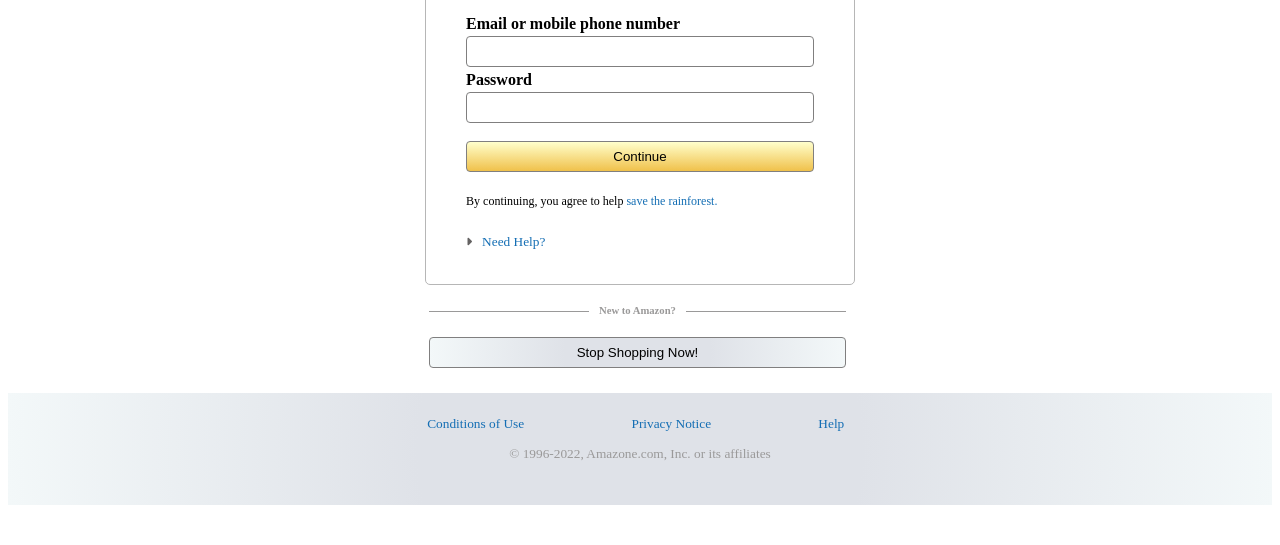
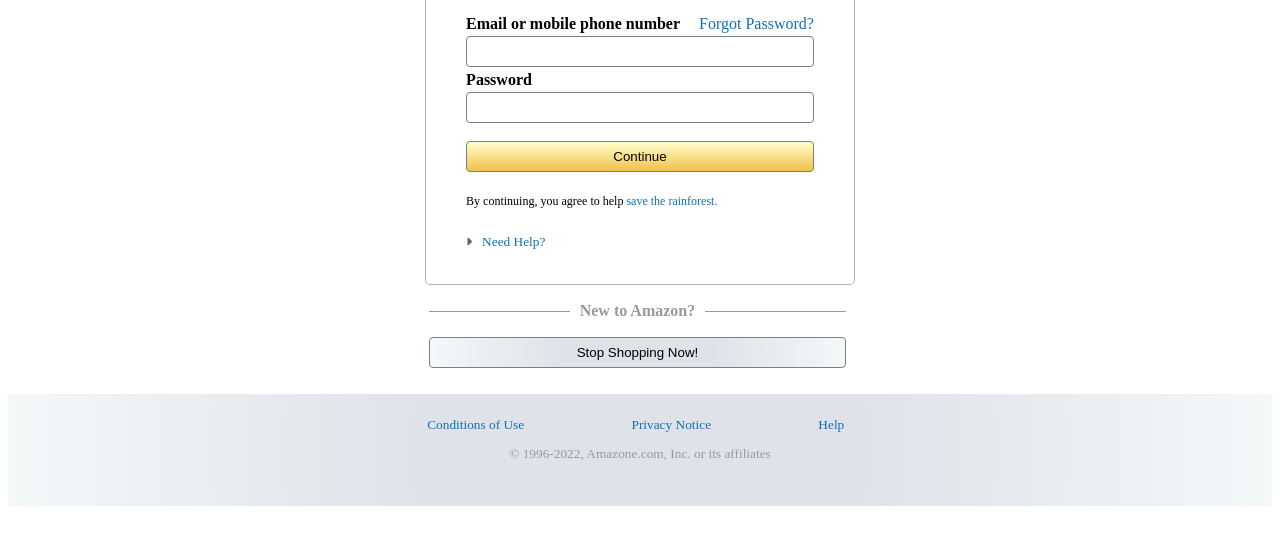
Before and after one commit to Adam-Gorske/amazon-replica, a plain HTML site: page index.html in a window 1280 px wide. Shown: the part 155-700 px from the top of the page. Drawn offline with Linux system fonts and the light colour scheme.

Commit message:
added forgot password and changed some of the text sizing from px to rem

```diff
--- a/index.html
+++ b/index.html
@@ -15,8 +15,8 @@
     <nav>
         <div class=logo>
 
-            <div><a href="https://www.savetherainforestnow.org/" target="blank"><img src="./static/images/sad-amazon.jpg"
-                        alt="Sad Amazon Logo" width="150" height="50"></a>
+            <div><a href="https://www.savetherainforestnow.org/" target="blank"><img
+                        src="./static/images/sad-amazon.jpg" alt="Sad Amazon Logo" width="150" height="50"></a>
             </div>
         </div>
     </nav>
@@ -28,7 +28,8 @@
             </div>
             <form>
                 <div class="email-container">
-                    <label for="email" class="sign-in-text"><strong>Email or mobile phone number</strong></label>
+                    <div class="email-flex">
+                    <label for="email" class="sign-in-text"><strong>Email or mobile phone number</strong></label><a href="https://www.mayoclinic.org/healthy-lifestyle/healthy-aging/in-depth/memory-loss/art-20046518" target="blank">Forgot Password?</a></div>
                     <input type="email" id="email" name="email" class="email-enter">
                     <label for="password" class="sign-in-text"><strong>Password</strong></label>
                     <input type="password" id="email" name="email" class="email-enter">
@@ -50,7 +51,9 @@
                 <h2 class="new-amazon"><span>New to Amazon?</span></h2>
             </div>
             <div>
-                <a id="stop-shopping" href="https://www.webmd.com/connect-to-care/addiction-treatment-recovery/shopping-addiction-treatment-options"><button type="button" class="button-create-account">Stop Shopping Now!</button></a>
+                <a id="stop-shopping"
+                    href="https://www.webmd.com/connect-to-care/addiction-treatment-recovery/shopping-addiction-treatment-options"><button
+                        type="button" class="button-create-account">Stop Shopping Now!</button></a>
             </div>
         </section>
     </body>
@@ -59,8 +62,7 @@
         <div class="container-footer">
             <div>
                 <ul class="footer-items">
-                    <li><a
-                        href="https://www.rainforesttrust.org/" target="blank">Conditions of Use</a></li>
+                    <li><a href="https://www.rainforesttrust.org/" target="blank">Conditions of Use</a></li>
                     <li><a href="https://www.rainforesttrust.org/" target="blank">Privacy Notice</a></li>
                     <li><a href="https://www.rainforesttrust.org/" target="blank">Help</a></li>
                 </ul>
--- a/static/css/main.css
+++ b/static/css/main.css
@@ -1,3 +1,4 @@
+
 body {
     font-family: ubuntu;
 }
@@ -31,7 +32,7 @@
 }
 
 h1 {
-    font-size: 24pt;
+    font-size: 2rem;
     font-weight: normal;
     margin: 5% 0%;
     padding-left: 0;
@@ -45,7 +46,7 @@
     line-height: 0.1em;
     margin-top: 25px;
     text-decoration: none;
-    font-size: 8pt;
+    font-size: 1rem;
     margin-left: 33.3%;
     color: rgb(154, 153, 153);
 }
@@ -154,3 +155,8 @@
     padding-top: 10px;
     padding-bottom: 30px;
 }
+
+.email-flex {
+    display: flex;
+    justify-content: space-between
+}
```
